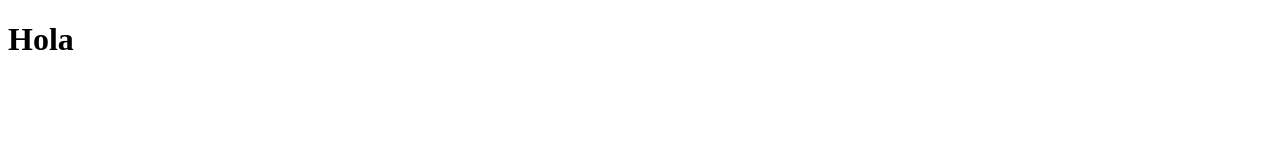
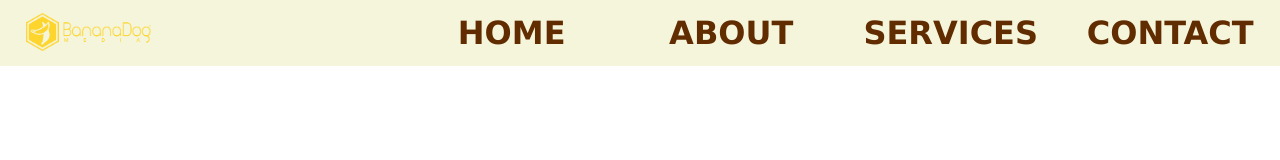
Before and after one commit to papuza/prog3-2021-1-landing-page, a plain HTML site: page index.html in a window 1280 px wide. Drawn offline with Linux system fonts and the light colour scheme.

Commit message:
Creacion de navbar

```diff
--- /dev/null
+++ b/assets/styles.css
@@ -0,0 +1,100 @@
+html, body, div, span, applet, object, iframe,
+h1, h2, h3, h4, h5, h6, p, blockquote, pre,
+a, abbr, acronym, address, big, cite, code,
+del, dfn, em, img, ins, kbd, q, s, samp,
+small, strike, strong, sub, sup, tt, var,
+b, u, i, center,
+dl, dt, dd, ol, ul, li,
+fieldset, form, label, legend,
+table, caption, tbody, tfoot, thead, tr, th, td,
+article, aside, canvas, details, embed,
+figure, figcaption, footer, header, hgroup,
+menu, nav, output, ruby, section, summary,
+time, mark, audio, video {
+	margin: 0;
+	padding: 0;
+	border: 0;
+	font-size: 100%;
+	font: inherit;
+	vertical-align: baseline;
+}
+/* HTML5 display-role reset for older browsers */
+article, aside, details, figcaption, figure,
+footer, header, hgroup, menu, nav, section {
+	display: block;
+}
+body {
+	line-height: 1;
+}
+ol, ul {
+	list-style: none;
+}
+blockquote, q {
+	quotes: none;
+}
+blockquote:before, blockquote:after,
+q:before, q:after {
+	content: '';
+	content: none;
+}
+table {
+	border-collapse: collapse;
+	border-spacing: 0;
+}
+
+/* ******************************RESET**************************** */
+*{
+  font-family: 'Lucida Sans', 'Lucida Sans Regular', 'Lucida Grande', 'Lucida Sans Unicode', Geneva, Verdana, sans-serif !important;
+}
+
+/* NAVBAR STYLES */
+
+.navbar{
+  display: flex;
+  padding: 0 0 0 2%;
+  flex-direction: row;
+  justify-content: space-between;
+  height: auto;
+  background-color: beige;
+}
+.menu{
+  width: 70%;
+  display: flex;
+  justify-content: space-around;
+  align-items: center;
+}
+.menu-item{
+  height: 100%;
+  width: 25%;
+  display: flex;
+  justify-content: center;
+  align-items: center;
+}
+.link-item{
+  width: 100%;
+  height: 100%;
+  display: flex;
+  justify-content: center;
+  align-items: center;
+  text-decoration: none;
+  font-size: 2em;
+  text-transform: uppercase;
+  font-weight: bolder;
+  color: rgb(97, 44, 0);
+}
+.link-item:hover{
+  background-color: rgb(97, 44, 0);
+  color: white;
+}
+.logo-cont{
+  width: 10%;
+  height: 100%;
+  padding-top: 1%;
+  padding-bottom: 1%;
+}
+.logo{
+  height: 100%;
+  width: 100%;
+}
+
+/* NAVBAR STYLES FIN*/
--- a/index.html
+++ b/index.html
@@ -5,11 +5,22 @@
   <meta charset="UTF-8">
   <meta http-equiv="X-UA-Compatible" content="IE=edge">
   <meta name="viewport" content="width=device-width, initial-scale=1.0">
+  <link rel="stylesheet" href="assets/styles.css">
   <title>Landing Page - Lautaro Hudson</title>
 </head>
 
 <body>
-  <h1>Hola</h1>
+  <nav class="navbar">
+    <div class="logo-cont">
+      <img class="logo" src="assets/imgs/logo.png" alt="logo">
+    </div>
+    <ul class="menu">
+      <li class="menu-item"><a class="link-item" href="#">Home</a></li>
+      <li class="menu-item"><a class=" link-item" href="#">About</a></li>
+      <li class="menu-item"><a class="link-item" href="#">Services</a></li>
+      <li class="menu-item"><a class="link-item" href="#">Contact</a></li>
+    </ul>
+  </nav>
 </body>
 
 </html>
```
Also changed, not shown: assets/imgs/logo.png (added).
